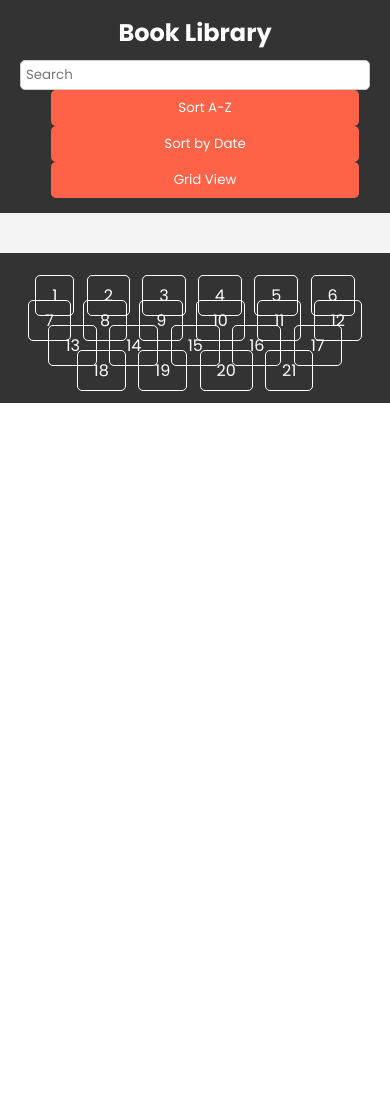
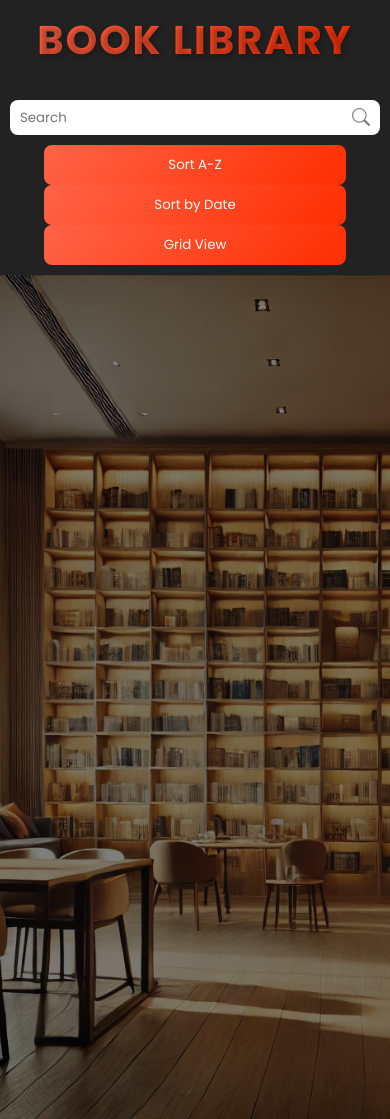
Before and after one commit to sourish19/Book-Library, a plain HTML site: page index.html in a window 390 px wide. Shown: the top 1119 px of the page. Before the commit the page ends 844 px from the top, so only its background shows below. Drawn offline with nearby package versions, Linux system fonts and the light colour scheme; no server answers.

Commit message:
Add search function

```diff
--- a/index.html
+++ b/index.html
@@ -4,6 +4,10 @@
     <meta charset="UTF-8" />
     <meta name="viewport" content="width=device-width, initial-scale=1.0" />
     <link rel="stylesheet" href="style.css" />
+    <link
+      rel="stylesheet"
+      href="https://cdn.jsdelivr.net/npm/bootstrap-icons/font/bootstrap-icons.css"
+    />
     <title>Book Library</title>
   </head>
   <body>
@@ -11,7 +15,10 @@
     <header>
       <nav class="nav-bar">
         <h1 class="nav-heading">Book Library</h1>
-        <input type="text" placeholder="Search" class="search-bar" />
+        <div class="search-container">
+          <input type="text" placeholder="Search" class="search-bar" />
+          <i class="bi bi-search search-icon"></i>
+        </div>
         <div class="button-container">
           <button class="az-filter bttn">Sort A-Z</button>
           <button class="date-filter bttn">Sort by Date</button>
@@ -23,32 +30,14 @@
     <!-- //MAIN SECTION -->
     <section class="main-container">
       <div class="book-container">
-        <!-- VISUALISE -->
-        <!-- <div class="book">
-          <img
-            src="http://books.google.com/books/content?id=KA9QDwAAQBAJ&printsec=frontcover&img=1&zoom=1&edge=curl&source=gbs_api"
-            alt=""
-          />
-          <div class="book-info">
-            <div class="book-title">
-              Title: <span>Practices of an Agile Developer</span>
-            </div>
-            <div class="author">Author: <span>Venkat Subramaniam</span></div>
-            <div class="publisher">
-              Publisher: <span>Pragmatic Bookshelf</span>
-            </div>
-            <div class="published-date">
-              Published Date: <span>2006-04-04</span>
-            </div>
-            <button class="bttn">More Info</button>
-          </div> -->
+        <!-- ADD BOOK CARD DYNAMICALLY -->
       </div>
     </section>
     <!-- PAGINATION SECTION -->
     <footer>
       <div class="pagination-container">
         <!-- <a href="#" class="prev">&laquo; Prev</a> -->
-        <a href="#" class="pagination">1</a>
+        <a href="#" class="pagination active">1</a>
         <a href="#" class="pagination">2</a>
         <a href="#" class="pagination">3</a>
         <a href="#" class="pagination">4</a>
--- a/script.js
+++ b/script.js
@@ -3,25 +3,8 @@ const azFilterBttn = document.querySelector(".az-filter");
 const dateFilterBttn = document.querySelector(".date-filter");
 const pagination = document.querySelectorAll(".pagination");
 const gridListViewBttn = document.querySelector(".grid-list-view");
-
-//FETCH DATA FROM API
-const fetchData = async (element) => {
-  if (!element) {
-    element = 1;
-  }
-  const url = `https://api.freeapi.app/api/v1/public/books?page=${element}&limit=10`;
-
-  try {
-    const response = await fetch(url);
-    const json = await response.json();
-    if (!json.success) {
-      throw new Error("Cannot load api");
-    }
-    return json;
-  } catch (error) {
-    console.log(error);
-  }
-};
+const searchBar = document.querySelector(".search-bar");
+const searchIcon = document.querySelector(".search-icon");
 
 // ADD BOOKS DYNAMICALLY
 const addBooks = (myData) => {
@@ -38,7 +21,7 @@ const addBooks = (myData) => {
     book.classList.add("book");
     const content = `<img
             src=${bookThumbnail}
-            alt=${bookTitle}
+            alt="${bookTitle}"
           />
           <div class="book-info">
             <div class="book-title">
@@ -57,6 +40,27 @@ const addBooks = (myData) => {
     book.innerHTML = content;
     bookContainer.appendChild(book);
   });
+};
+
+//FETCH DATA FROM API
+const fetchData = async (element) => {
+  if (!element) {
+    element = 1;
+  }
+  const url = `https://api.freeapi.app/api/v1/public/books?page=${element}&limit=10`;
+
+  try {
+    const response = await fetch(url);
+    console.log(url);
+
+    const json = await response.json();
+    if (!json.success) {
+      throw new Error("Cannot load api");
+    }
+    return json;
+  } catch (error) {
+    throw new Error(error);
+  }
 };
 
 // CALL API & ADD BOOKS WHEN PAGE LOADS
@@ -93,10 +97,15 @@ dateFilterBttn.addEventListener("click", () => {
 });
 
 // CLICK ON THE PAGE NUMBER TO GET DIFFERENT BOOKS
+let toggle = document.querySelector(".active");
 pagination.forEach((element) => {
   element.addEventListener("click", async () => {
+    toggle.classList.remove("active");
     const myData = await fetchData(element.innerHTML);
     addBooks(myData);
+    console.log(pagination);
+    toggle = element;
+    element.classList.toggle("active");
   });
 });
 
@@ -124,3 +133,18 @@ gridListViewBttn.addEventListener("click", () => {
     });
   }
 });
+
+// SEARCH FUNCTIONALITY
+searchBar.addEventListener("input", (word) => {
+  const bookTitle = document.querySelectorAll(".title");
+  bookTitle.forEach((element) => {
+    // loop through every span
+    const searchText = element.innerHTML.toLowerCase();
+    const isVisible = searchText.includes(word.target.value.toLowerCase()); // give boolean value if that element containes the serach text
+    element.closest(".book").classList.toggle("hide", !isVisible); // hide the parent element
+  });
+});
+
+searchIcon.addEventListener("click", () => {
+  searchBar.value = ""; // Clear the input field
+});
--- a/style.css
+++ b/style.css
@@ -1,4 +1,4 @@
-@import url("https://fonts.googleapis.com/css2?family=Poppins:ital,wght@0,100;0,200;0,300;0,400;0,500;0,600;0,700;0,800;0,900;1,100;1,200;1,300;1,400;1,500;1,600;1,700;1,800;1,900&family=Roboto:ital,wght@0,100;0,300;0,400;0,500;0,700;0,900;1,100;1,300;1,400;1,500;1,700;1,900&display=swap");
+@import url("https://fonts.googleapis.com/css2?family=Poppins:wght@300;400;500;600;700&display=swap");
 
 * {
   margin: 0;
@@ -12,90 +12,125 @@
   justify-content: space-between;
   align-items: center;
   padding: 15px 20px;
-  background-color: #333;
+  background-color: #222;
   color: white;
+  box-shadow: 0 4px 6px rgba(0, 0, 0, 0.1);
+}
+
+.search-container {
+  position: relative;
+  display: flex;
+  align-items: center;
 }
 
 .search-bar {
-  height: 30px;
+  height: 35px;
   width: 400px;
-  padding: 5px;
-  border-radius: 5px;
-  border: 1px solid #ccc;
+  padding: 8px 35px 8px 10px;
+  border-radius: 8px;
+  border: none;
+  outline: none;
+}
+
+.search-icon {
+  position: absolute;
+  right: 10px;
+  font-size: 18px;
+  color: gray;
+  cursor: pointer;
 }
 
 .bttn {
-  padding: 8px 12px;
-  margin-left: 10px;
+  padding: 10px 16px;
   border: none;
-  border-radius: 5px;
-  background-color: #ff6347;
+  border-radius: 8px;
+  background: linear-gradient(135deg, #ff6347, #ff2e00);
   color: white;
   cursor: pointer;
-  transition: 0.3s;
+  transition: 0.3s ease-in-out;
 }
 
 .bttn:hover {
-  background-color: #ff2e00;
+  transform: scale(1.05);
+  box-shadow: 0 4px 10px rgba(255, 99, 71, 0.5);
+}
+
+.nav-heading {
+  text-align: center;
+  font-size: 2.5rem;
+  font-weight: 700;
+  color: #fff;
+  text-transform: uppercase;
+  letter-spacing: 2px;
+  margin-bottom: 20px;
+  position: relative;
+  background: linear-gradient(135deg, #ff6347, #ff2e00);
+  -webkit-background-clip: text;
+  -webkit-text-fill-color: transparent;
+  text-shadow: 2px 2px 5px rgba(0, 0, 0, 0.3);
+  animation: fadeIn 1s ease-in-out;
+}
+
+@keyframes fadeIn {
+  from {
+    opacity: 0;
+    transform: translateY(-10px);
+  }
+  to {
+    opacity: 1;
+    transform: translateY(0);
+  }
 }
 
 /* MAIN SECTION */
+
 .main-container {
   display: flex;
   justify-content: center;
   background-color: #f4f4f4;
-  padding: 20px;
+  min-height: 100vh;
+  padding: 30px;
+  background: url("./image.webp") no-repeat center center, rgba(0, 0, 0, 0.5);
+  background-size: cover;
+  background-blend-mode: overlay;
 }
 
-/* GRID VIEW */
-
+/* BOOK CONTAINER */
 .book-container {
   display: grid;
-  grid-template-columns: repeat(5, minmax(250px, 1fr));
+  grid-template-columns: repeat(auto-fit, minmax(250px, 1fr));
   gap: 20px;
   width: 90%;
   max-width: 1200px;
 }
 
 .book {
-  border: 1px solid #ddd;
-  border-radius: 8px;
+  border-radius: 12px;
   padding: 15px;
-  background-color: white;
+  background: white;
   display: flex;
   flex-direction: column;
   align-items: center;
   text-align: center;
-  box-shadow: 2px 2px 10px rgba(0, 0, 0, 0.1);
+  box-shadow: 0 6px 12px rgba(0, 0, 0, 0.1);
+  transition: transform 0.3s ease-in-out;
 }
 
-/* LIST VIEW */
-
-/* .book-container{
-  display: flex;
-  flex-direction: column;
-  gap: 20px;
-  width: 90%;
-  max-width: 1200px;
+.book:hover {
+  transform: translateY(-5px);
+  box-shadow: 0 8px 16px rgba(0, 0, 0, 0.15);
 }
 
-.book {
-  border: 1px solid #ddd;
-  border-radius: 8px;
-  padding: 15px;
-  background-color: white;
-  display: flex;
-  flex-direction: row;
-  align-items: center;
-  text-align: center;
-  box-shadow: 2px 2px 10px rgba(0, 0, 0, 0.1);
-} */
-
 .book img {
-  height: 180px;
+  height: 200px;
   width: 150px;
   object-fit: cover;
-  border-radius: 5px;
+  border-radius: 8px;
+  transition: 0.3s ease-in-out;
+}
+
+.book img:hover {
+  transform: scale(1.05);
 }
 
 .book-info {
@@ -103,7 +138,7 @@
   flex-direction: column;
   align-items: center;
   text-align: center;
-  margin-top: 10px;
+  margin-top: 15px;
   width: 100%;
 }
 
@@ -115,7 +150,7 @@
 .author,
 .publisher,
 .published-date {
-  font-weight: bold;
+  font-weight: 600;
 }
 
 .book-title span,
@@ -124,12 +159,13 @@
 .published-date span {
   font-weight: normal;
   display: block;
+  color: #555;
 }
 
 footer {
   text-align: center;
   padding: 20px;
-  background: #333;
+  background: #222;
   color: white;
 }
 
@@ -140,7 +176,7 @@ footer {
 
 .pagination {
   color: white;
-  padding: 8px 16px;
+  padding: 10px 16px;
   margin: 0 4px;
   text-decoration: none;
   border: 1px solid white;
@@ -153,9 +189,13 @@ footer {
   color: #333;
 }
 
-.pagination .prev,
-.pagination .next {
-  font-weight: bold;
+.active {
+  background-color: #f4f4f4;
+  color: #222;
+}
+
+.hide {
+  display: none;
 }
 
 @media (max-width: 1024px) {
@@ -163,7 +203,8 @@ footer {
     grid-template-columns: repeat(3, minmax(200px, 1fr));
   }
   .search-bar {
-    width: 300px;
+    width: 100%;
+    max-width: 300px;
   }
 }
 
@@ -171,22 +212,37 @@ footer {
   .nav-bar {
     flex-direction: column;
     align-items: center;
+    text-align: center;
+  }
+  .search-container {
+    width: 100%;
   }
   .search-bar {
-    width: 100%;
-    margin-top: 10px;
+    width: 90%;
+    max-width: 400px;
+    margin: 10px auto;
   }
   .book-container {
     grid-template-columns: repeat(2, minmax(200px, 1fr));
   }
 }
 
-@media (max-width: 480px) {
+@media (max-width: 576px) {
+  .nav-bar {
+    padding: 10px;
+  }
+  .search-bar {
+    width: 100%;
+  }
   .book-container {
     grid-template-columns: repeat(1, minmax(200px, 1fr));
   }
   .bttn {
     width: 100%;
+  }
+  .pagination {
+    display: block;
     text-align: center;
+    margin: 5px auto;
   }
 }
```
Also changed, not shown: image.webp (added).
